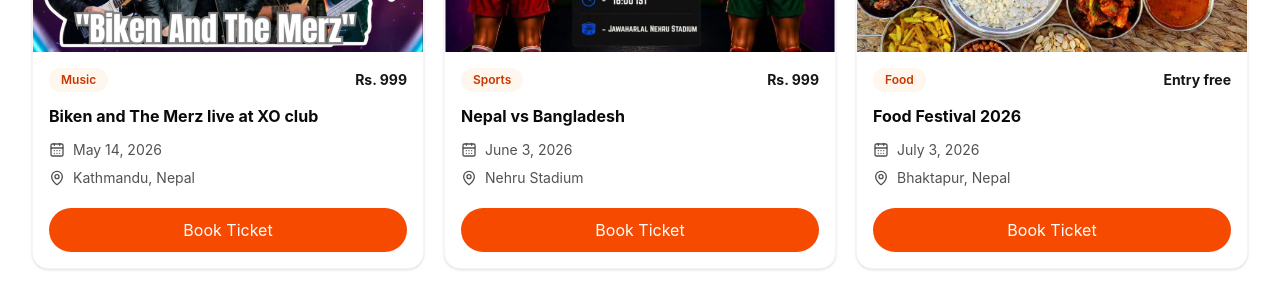
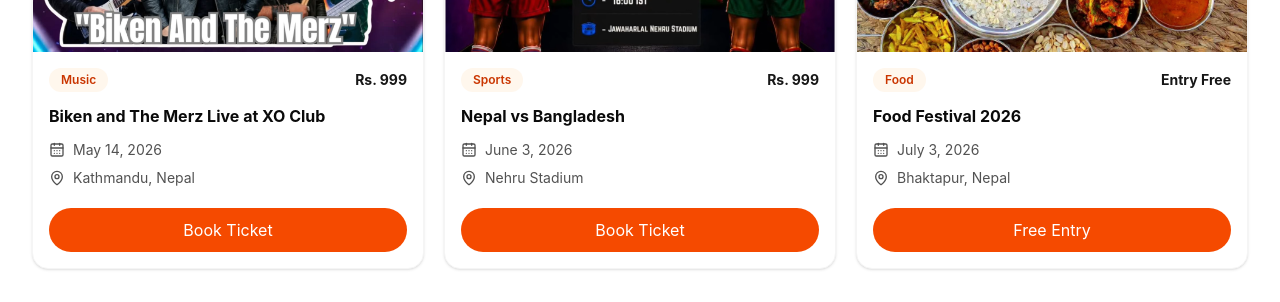
Before and after one commit to admiral-1k/Eventify, a React (Vite) app: page / in a window 1280 px wide. Shown: the part 906-1208 px from the top of the page. Built offline with nearby package versions, Linux system fonts and the light colour scheme.

Commit message:
added free entry button on food festival on event card.jsx

```diff
--- a/src/components/home/FeaturedEvents.jsx
+++ b/src/components/home/FeaturedEvents.jsx
@@ -7,7 +7,7 @@ import newariFood from "../../assets/images/newariFood.png";
 const events = [
   {
     id: 1,
-    title: "Biken and The Merz live at XO club",
+    title: "Biken and The Merz Live at XO Club",
     category: "Music",
     date: "May 14, 2026",
     location: "Kathmandu, Nepal",
@@ -22,7 +22,6 @@ const events = [
     location: "Nehru Stadium",
     price: "Rs. 999",
     image: sport,
-
   },
   {
     id: 3,
@@ -30,8 +29,9 @@ const events = [
     category: "Food",
     date: "July 3, 2026",
     location: "Bhaktapur, Nepal",
-    price: "Entry free",
+    price: "Entry Free",
     image: newariFood,
+    buttonText: "Free Entry",
   },
 ];
 
```
